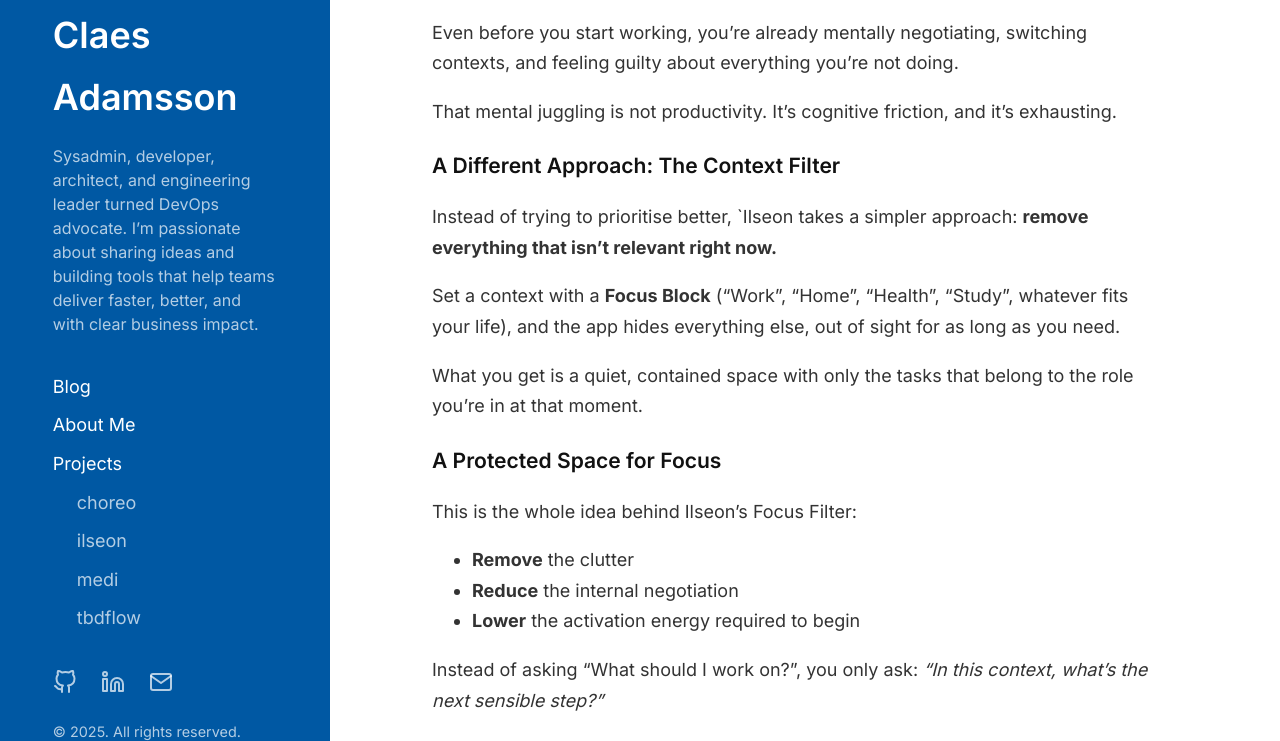
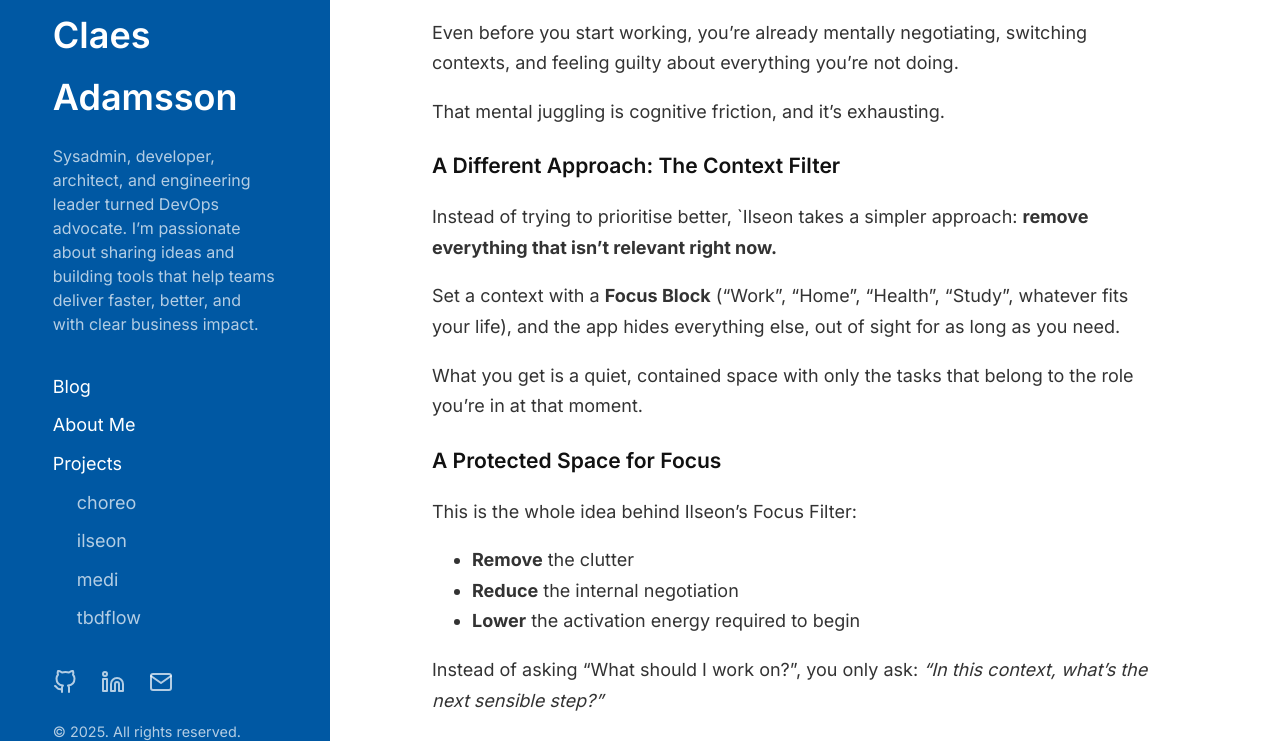
Before and after one commit to cladam/cladam.github.io, a Jekyll site: the page built from _posts/2025-11-23-task-paralysis.md, in a window 1280 px wide and 900 px high, scrolled down 533 px, cut to the strip 159-900 px from the top of the window. Built offline with Jekyll 4.4.1, drawn with Linux system fonts in a browser that asks for light colours; comment, search, counter and statistics services are not loaded.

Commit message:
Clarify statement on cognitive friction
Removed the word 'not' from the sentence about mental juggling.

```diff
--- a/_posts/2025-11-23-task-paralysis.md
+++ b/_posts/2025-11-23-task-paralysis.md
@@ -20,7 +20,7 @@ Opening a typical to-do app immediately puts your brain under pressure. You’re
 
 Even before you start working, you’re already mentally negotiating, switching contexts, and feeling guilty about everything you’re not doing.
 
-That mental juggling is not productivity. It’s cognitive friction, and it’s exhausting.
+That mental juggling is cognitive friction, and it’s exhausting.
 
 ### A Different Approach: The Context Filter
 
```
